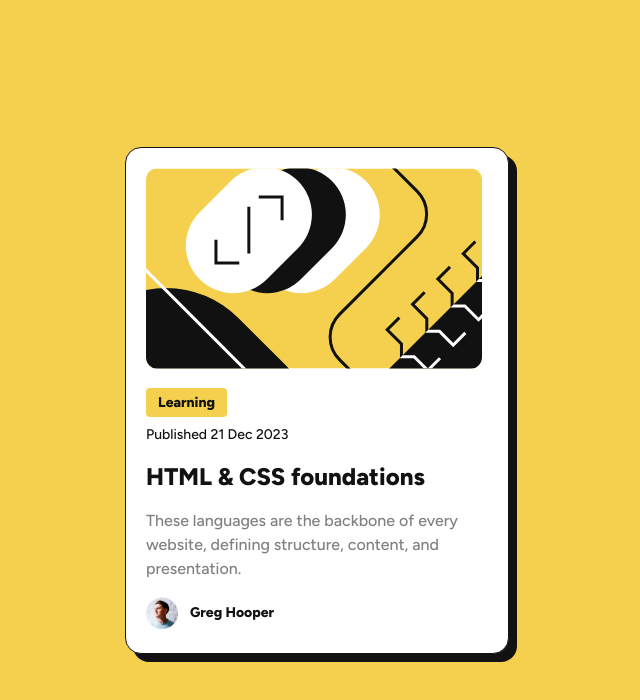
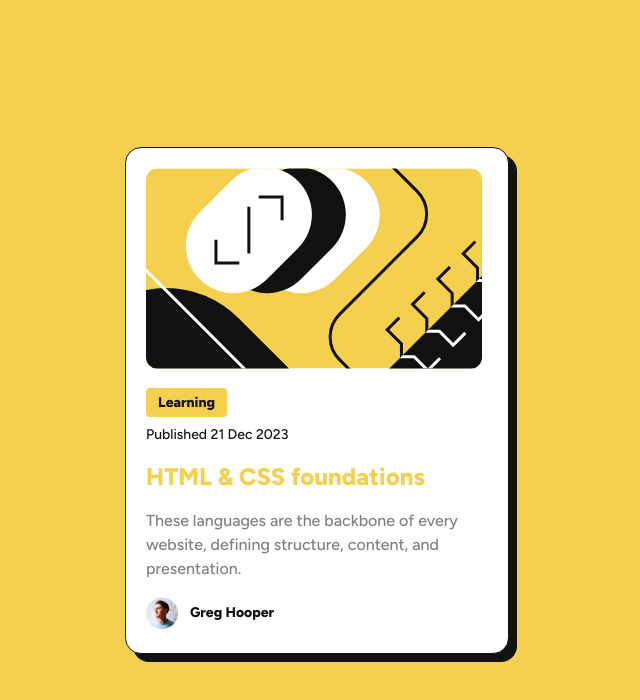
Before and after one commit to TKD04/frontend-mentor, a Next.js app: page /blog-preview-card in a window 1280 px wide. In both pictures the pointer is over the element "HTML & CSS foundations". Shown: the top 700 px of the page, without its empty margins (323-963 px from the left). Built offline with nearby package versions, Linux system fonts and the light colour scheme.

Commit message:
Add missing hover states

```diff
--- a/app/blog-preview-card/style.css
+++ b/app/blog-preview-card/style.css
@@ -13,6 +13,14 @@
   box-shadow: var(--black) 8px 8px 0;
 }
 
+.card h1 {
+  cursor: pointer;
+}
+
+.card h1:hover {
+  color: var(--yellow);
+}
+
 .card p {
   color: var(--grey);
   font-size: 16px;
```
